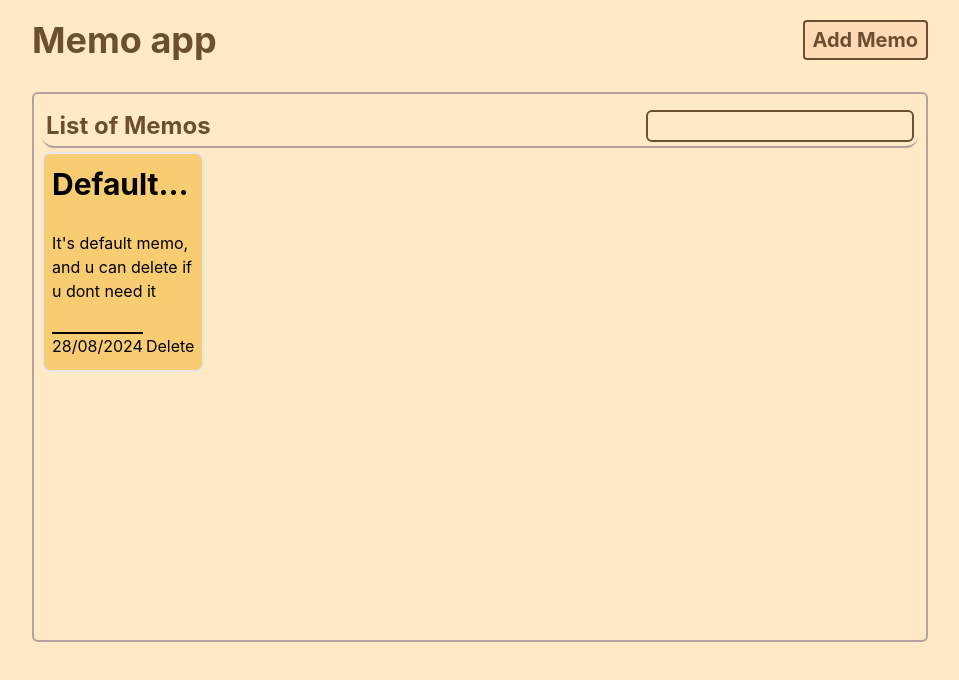
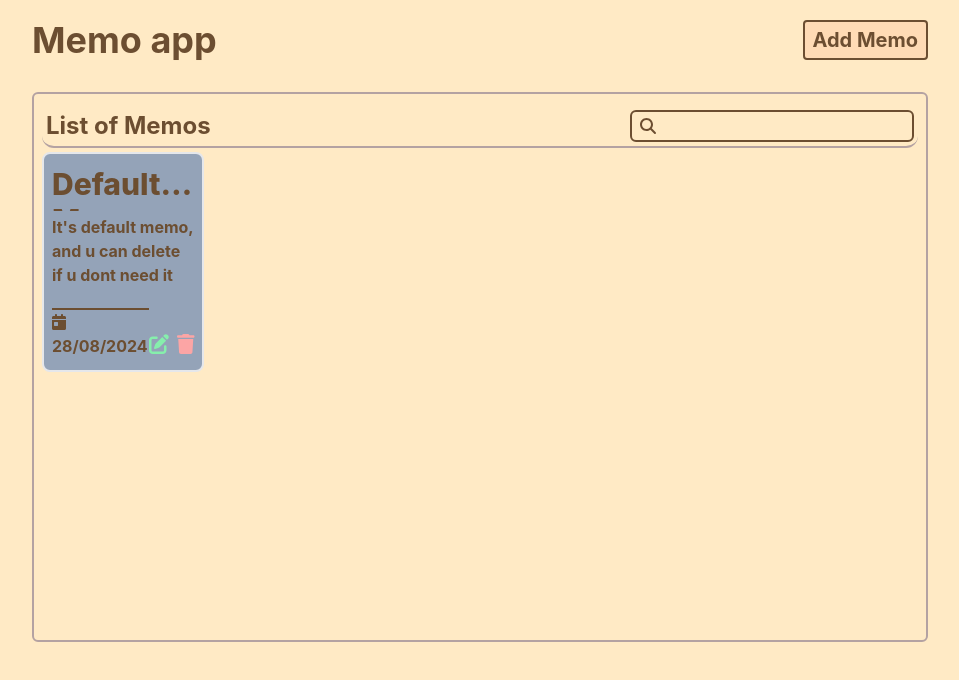
Before and after one commit to dewa-nanda/memo-app, a Vue app: page / in a window 1280 px wide. Shown: the top 680 px of the page, without its empty margins (160-1119 px from the left). Built offline with nearby package versions, Linux system fonts and the light colour scheme.

Commit message:
add fontawesome library

```diff
--- a/package.json
+++ b/package.json
@@ -9,7 +9,13 @@
     "preview": "vite preview"
   },
   "dependencies": {
+    "@fortawesome/fontawesome-svg-core": "^6.6.0",
+    "@fortawesome/free-brands-svg-icons": "^6.6.0",
+    "@fortawesome/free-regular-svg-icons": "^6.6.0",
+    "@fortawesome/free-solid-svg-icons": "^6.6.0",
+    "@fortawesome/vue-fontawesome": "^3.0.8",
     "pinia": "^2.2.2",
+    "sweetalert2": "^11.14.0",
     "vue": "^3.4.37"
   },
   "devDependencies": {
--- a/src/App.vue
+++ b/src/App.vue
@@ -15,10 +15,16 @@
         ]"
       >
         <h2 class="font-bold text-2xl">List of Memos</h2>
-        <input
-          class="rounded-md px-2 bg-[#FFEAC5] border-2 border-[#6C4E31] focus:outline-none focus:shadow-inner focus:shadow-[#b4a2a2] placeholder:text-[#b4a2a2]"
-          v-model.lazy.trim="inputSearch"
-        />
+        <div class="flex gap-2 items-center rounded-md bg-[#FFEAC5] border-2 border-[#6C4E31]">
+          <label for="search">
+            <font-awesome-icon :icon="['fas', 'magnifying-glass']" class="ms-2" />
+          </label>
+          <input
+            id="search"
+            class=" focus:outline-none focus:shadow-inner h-full bg-transparent"
+            v-model.lazy.trim="inputSearch"
+          />
+        </div>
       </div>
       <div class="grid grid-cols-5 gap-4">
         <memo v-for="memo in storeMemo.memos" :key="memo.id" :memo="memo" />
--- a/src/components/Memo.vue
+++ b/src/components/Memo.vue
@@ -1,20 +1,34 @@
 <template>
   <div
-    class="border-2 rounded-lg px-2 py-3 flex flex-col justify-between gap-2 h-[220px]"
-    :style="{ backgroundColor: memo.backgroundColor }"
+    class="border-2 rounded-lg px-2 py-3 flex flex-col justify-between gap-1 h-[220px] bg-slate-400"
   >
-    <h2 class="break-all line-clamp-1 text-black text-3xl font-bold">
+    <h2
+      class="break-all line-clamp-1 text-[#6C4E31] text-3xl font-extrabold basis-1/4"
+    >
       {{ memo.title }}
     </h2>
-    <p class="justify-evenly text-black line-clamp-4">{{ memo.content }}</p>
-    <div class="flex justify-between text-black">
-      <p class="border-t-2 border-black w-fit self-end">{{ memo.date }}</p>
-      <button
-        class="hover:text-white self-end"
-        @click="storeMemo.deleteMemo(memo.id)"
-      >
-        Delete
-      </button>
+    <p class="justify-evenly text-[#6C4E31] line-clamp-4 font-bold basis-3/6">
+      {{ memo.content }}
+    </p>
+    <div class="flex justify-between text-[#6C4E31] basis-1/4 items-end">
+      <p class="border-t-2 border-[#6C4E31] font-bold w-fit self-end">
+        <font-awesome-icon :icon="['fas', 'calendar-day']" /> {{ memo.date }}
+      </p>
+
+      <div class="flex gap-2 text-xl">
+        <button
+          class="hover:text-green-400 self-end text-green-300"
+          @click="console.log('proses')"
+        >
+          <font-awesome-icon :icon="['fas', 'pen-to-square']" />
+        </button>
+        <button
+          class="hover:text-red-400 self-end text-red-300"
+          @click="storeMemo.deleteMemo(memo.id)"
+        >
+          <font-awesome-icon :icon="['fas', 'trash']" />
+        </button>
+      </div>
     </div>
   </div>
 </template>
--- a/src/main.ts
+++ b/src/main.ts
@@ -3,8 +3,26 @@ import { createPinia } from 'pinia'
 import './style.css'
 import App from './App.vue'
 
+/* import the fontawesome core */
+import { library } from '@fortawesome/fontawesome-svg-core'
+
+/* import font awesome icon component */
+import { FontAwesomeIcon } from '@fortawesome/vue-fontawesome'
+
+/* import specific icons */
+import {
+  faMagnifyingGlass,
+  faTrash,
+  faPenToSquare,
+  faCalendarDay
+} from '@fortawesome/free-solid-svg-icons'
+
+/* add icons to the library */
+library.add(faCalendarDay, faMagnifyingGlass, faTrash, faPenToSquare)
+
 const pinia = createPinia()
 const app = createApp(App)
 
 app.use(pinia)
+app.component('font-awesome-icon', FontAwesomeIcon)
 app.mount('#app')
```
Also changed, not shown: 1 other file (tests, documents, lock files or other folders).
